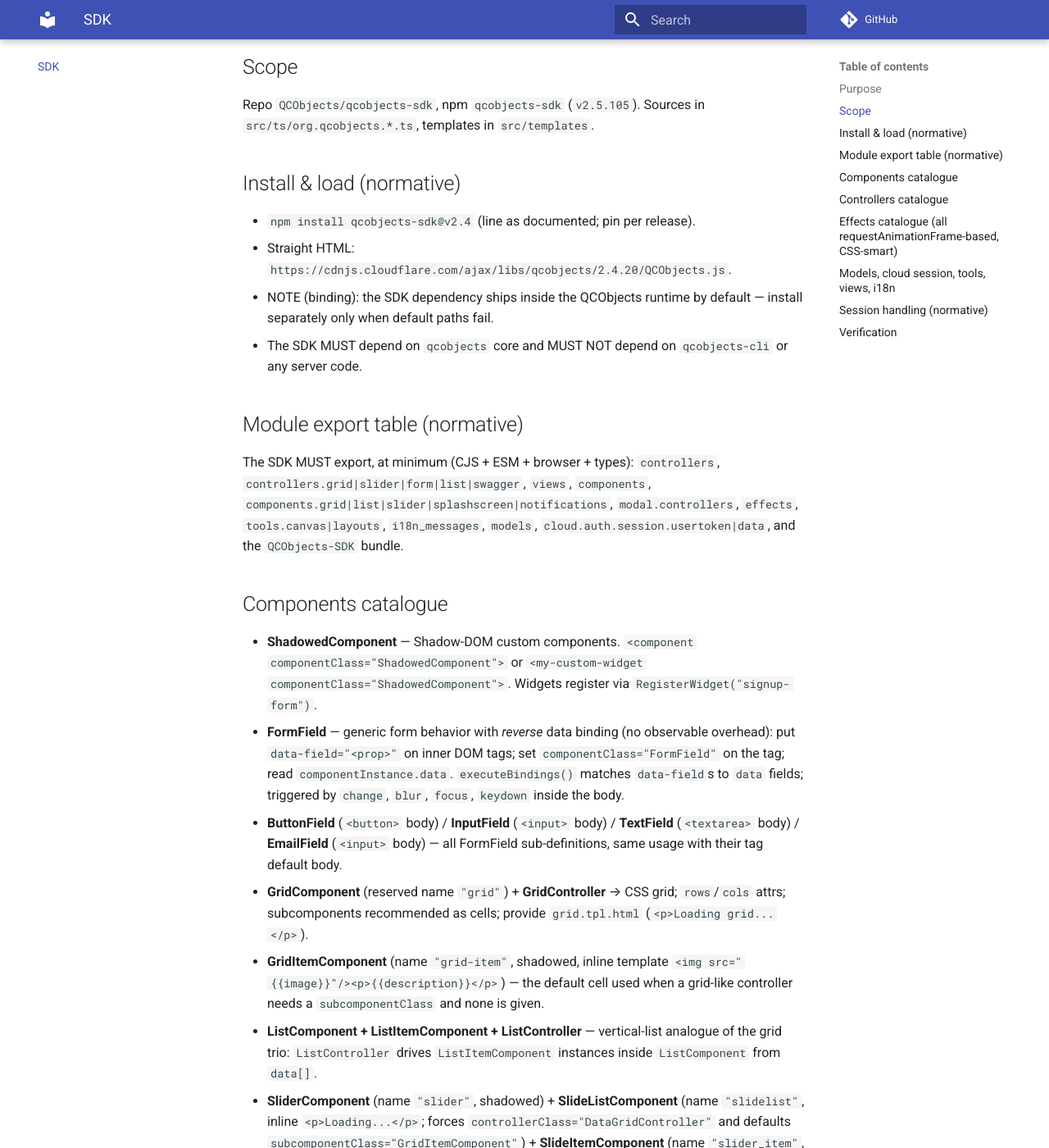
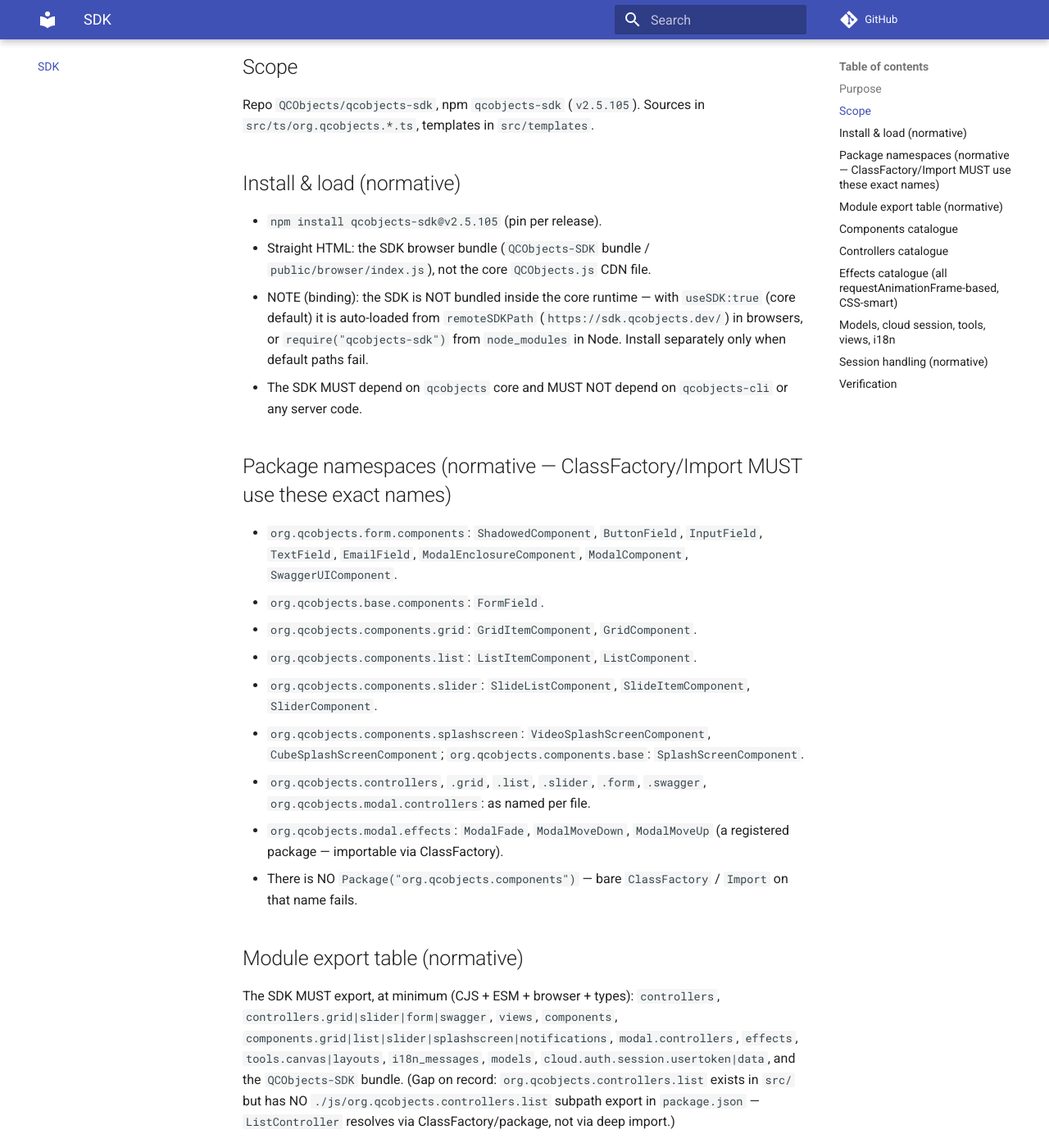
Before and after one commit to QCObjects/product-specs, an MkDocs documentation site: the page built from docs/04-sdk.md, in a window 1280 px wide and 1400 px high, scrolled down 399 px. Shown: the whole window at 82% size. Built offline with MkDocs 1.6.1 and Material for MkDocs 9.7.7, drawn with Linux system fonts in a browser that asks for light colours; comment, search, counter and statistics services are not loaded; some of the changed text lies outside the part shown.

Commit message:
fix: 04 accuracy (namespaces, pairing, effects forms, exports, known issues)

```diff
--- a/docs/04-sdk.md
+++ b/docs/04-sdk.md
@@ -17,21 +17,47 @@ Sources in `src/ts/org.qcobjects.*.ts`, templates in `src/templates`.
 
 ## Install & load (normative)
 
-- `npm install qcobjects-sdk@v2.4` (line as documented; pin per release).
-- Straight HTML: `https://cdnjs.cloudflare.com/ajax/libs/qcobjects/2.4.20/QCObjects.js`.
-- NOTE (binding): the SDK dependency ships inside the QCObjects runtime by
-  default — install separately only when default paths fail.
+- `npm install qcobjects-sdk@v2.5.105` (pin per release).
+- Straight HTML: the SDK browser bundle (`QCObjects-SDK` bundle /
+  `public/browser/index.js`), not the core `QCObjects.js` CDN file.
+- NOTE (binding): the SDK is NOT bundled inside the core runtime — with
+  `useSDK:true` (core default) it is auto-loaded from `remoteSDKPath`
+  (`https://sdk.qcobjects.dev/`) in browsers, or `require("qcobjects-sdk")`
+  from `node_modules` in Node. Install separately only when default paths fail.
 - The SDK MUST depend on `qcobjects` core and MUST NOT depend on
   `qcobjects-cli` or any server code.
+
+## Package namespaces (normative — ClassFactory/Import MUST use these exact names)
+
+- `org.qcobjects.form.components`: `ShadowedComponent`, `ButtonField`,
+  `InputField`, `TextField`, `EmailField`, `ModalEnclosureComponent`,
+  `ModalComponent`, `SwaggerUIComponent`.
+- `org.qcobjects.base.components`: `FormField`.
+- `org.qcobjects.components.grid`: `GridItemComponent`, `GridComponent`.
+- `org.qcobjects.components.list`: `ListItemComponent`, `ListComponent`.
+- `org.qcobjects.components.slider`: `SlideListComponent`, `SlideItemComponent`,
+  `SliderComponent`.
+- `org.qcobjects.components.splashscreen`: `VideoSplashScreenComponent`,
+  `CubeSplashScreenComponent`; `org.qcobjects.components.base`:
+  `SplashScreenComponent`.
+- `org.qcobjects.controllers`, `.grid`, `.list`, `.slider`, `.form`,
+  `.swagger`, `org.qcobjects.modal.controllers`: as named per file.
+- `org.qcobjects.modal.effects`: `ModalFade`, `ModalMoveDown`, `ModalMoveUp`
+  (a registered package — importable via ClassFactory).
+- There is NO `Package("org.qcobjects.components")` — bare `ClassFactory` /
+  `Import` on that name fails.
 
 ## Module export table (normative)
 
 The SDK MUST export, at minimum (CJS + ESM + browser + types):
-`controllers`, `controllers.grid|slider|form|list|swagger`, `views`,
+`controllers`, `controllers.grid|slider|form|swagger`, `views`,
 `components`, `components.grid|list|slider|splashscreen|notifications`,
 `modal.controllers`, `effects`, `tools.canvas|layouts`,
 `i18n_messages`, `models`, `cloud.auth.session.usertoken|data`, and the
 `QCObjects-SDK` bundle.
+(Gap on record: `org.qcobjects.controllers.list` exists in `src/` but has NO
+`./js/org.qcobjects.controllers.list` subpath export in `package.json` —
+`ListController` resolves via ClassFactory/package, not via deep import.)
 
 ## Components catalogue
 
@@ -47,9 +73,10 @@ The SDK MUST export, at minimum (CJS + ESM + browser + types):
 - **ButtonField** (`<button>` body) / **InputField** (`<input>` body) /
   **TextField** (`<textarea>` body) / **EmailField** (`<input>` body) — all
   FormField sub-definitions, same usage with their tag default body.
-- **GridComponent** (reserved name `"grid"`) + **GridController** → CSS grid;
-  `rows`/`cols` attrs; subcomponents recommended as cells; provide
-  `grid.tpl.html` (`<p>Loading grid...</p>`).
+- **GridComponent** (reserved name `"grid"`, inline `<p>Loading...</p>`
+  template) forces `controllerClass="DataGridController"` in its constructor —
+  pair it with `DataGridController`, not `GridController` (the CSS-only
+  variant); `rows`/`cols` attrs; subcomponents recommended as cells.
 - **GridItemComponent** (name `"grid-item"`, shadowed, inline template
   `<img src="{{image}}"/><p>{{description}}</p>`) — the default cell used when
   a grid-like controller needs a `subcomponentClass` and none is given.
@@ -67,15 +94,17 @@ The SDK MUST export, at minimum (CJS + ESM + browser + types):
   ModalController).
 - **SwaggerUIComponent** (+ SwaggerUIController) — injects Swagger-UI DOM.
 - **VideoSplashScreenComponent** — video splash: first tag in the document,
-  `data-background`, `data-video_mp4|_webm|_ogg`, `duration="5000"`,
+  `data-background`, `data-video_mp4|_webm|_ogg`, `duration` (example `"5000"`;
+  absent-attribute default is `1000`),
   `<img slot="logo">`; main component follows with `splashscreen` attr
   (`<layout-basic splashscreen name="main" cached=true ...>` in widget syntax).
 - **SplashScreenComponent** — base splash (extended by video + cube variants).
 - **CubeSplashScreenComponent** — 3D spinning-cube splash (shadowed, inline
   template with `spin` keyframes).
 - **NotificationComponent** — notification shell. Drift note: registered under
-  the legacy `org.quickcorp.components.notifications` package — the only SDK
-  module still on the old namespace; rename to `org.qcobjects.*` when touched.
+  the legacy `org.quickcorp.components.notifications` package (the i18n loader
+  also references an `org.quickcorp.*` namespace); rename to `org.qcobjects.*`
+  when touched.
 - Visual assets live under `src/css` + `src/templates`; class logic MUST NOT
   inline large CSS blobs.
 
@@ -83,7 +112,8 @@ The SDK MUST export, at minimum (CJS + ESM + browser + types):
 
 - **GenericController** — empty `Controller` extension point; extend it (instead
   of raw `Controller`) when a controller needs no built-in behavior yet.
-- **GridController** — with GridComponent (see above).
+- **GridController** — CSS-only grid variant (does NOT pair with
+  `GridComponent`, which forces `DataGridController` — see above).
 - **DataGridController** — maps `data[]` onto `subcomponentClass` instances
   (e.g. profile cards: `CardComponent` template `card.tpl.html` with
   `{{profilePicture}} {{name}} {{email}}`; list shell `loading_list.tpl.html`).
@@ -93,31 +123,40 @@ The SDK MUST export, at minimum (CJS + ESM + browser + types):
   `currentSlide(n)`, `stop()`; shadow-aware (`shadowRoot` when shadowed, else
   `body`); registers itself globally as `slider_<instanceID>`.
 - **ModalController** — modal behavior.
-- **FormValidations** — `FormValidations.getDefault(name)` default validators.
+- **FormValidations** — instance validators: `(new FormValidations(o)).getDefault()`
+  returns a `(fieldName, dataValue, element)=>bool` checker (name/email regexes
+  or the element's own `pattern` attribute).
 - **FormController** — 3-step forms: (1) `serviceClass` string (resolved via
   ClassFactory, may be fully qualified), (2) `formSettings`
   (`backRouting` on fail / `loadingRouting` while calling / `nextRouting` on OK;
   defaults `'#'` / `'#loading'` / `'#signupsuccessful'`), (3) `validations`
-  (`field(){ return (fieldName, dataValue, element)=>bool }`).
+  — an ARRAY-like keyed per field: `validations[fieldName](fieldName, dataValue,
+  element)`, NOT a `field(){ return fn }` wrapper shape.
   `formSaveTouchHandler` submits on click/touch of any `.submit` element —
-  override to change. Safe-extension pattern: extend `Controller`, keep a
-  `defaulController = new FormController(o)` wired in `_new_(o)`, delegate in
-  `done()` (see README signup example: `SignupClientService extends JSONService`
+  override to change. ⚠️ KNOWN ISSUE: `done()` calls `this.onpress(".submit",…)`
+  but `FormController` overrides `onpress` to `throw new Error("Method not
+  implemented.")` — submitting through `done()` throws until this is fixed;
+  the safe-extension pattern (extend `Controller`, keep a `defaulController =
+  new FormController(o)` wired in `_new_(o)`, delegate in `done()`) is the
+  workaround (see README signup example: `SignupClientService extends JSONService`
   POST + `SignupFormController` + shadowed `signup-form` template with slots).
 - **SwaggerUIController** — with SwaggerUIComponent.
 
 ## Effects catalogue (all `requestAnimationFrame`-based, CSS-smart)
 
-`Move.apply(el,x1,y1,x2,y2)`; `MoveXInFromRight/Left.apply(el)`;
-`MoveYInFromBottom/Top.apply(el)`; `RotateX/Y.apply(el,aFrom,aTo)`,
-`RotateZ`, `Rotate` (3D parallel, degrees 0–360);
-`Fade.apply(el,alphaFrom,alphaTo)` (0–1);
-`Radius.apply(el,rFrom,rTo)`; `Resize.apply(el,sFrom,sTo)` (1 = normal);
-`WipeLeft/Right/Up/Down.apply(el,sFrom,sTo)`.
-Batch via `Tag(...).map(el => (new X()).apply(el, …))`.
+Calling form matters — static-only vs instance-only is per class:
 
-Modal presets (`org.qcobjects.modal.effects`, internal — imported by the
-components module, no separate package export): `ModalFade extends Fade`
+- Static `X.apply(el, …)`: `Move`, `MoveXInFromRight/Left`, `MoveYInFromBottom/Top`,
+  `RotateX`, `RotateY` — `(new Move()).apply` is `undefined` and throws.
+- Both forms: `Fade` only (`Fade.apply(el,aFrom,aTo)` or `(new Fade()).apply(…)`).
+- Instance-only `(new X()).apply(el, …)`: `RotateZ`, `Rotate` (3D parallel,
+  degrees 0–360), `Radius`, `Resize` (1 = normal), `WipeLeft/Right/Up/Down`.
+- Batch via `Tag(...).map(el => X.apply(el, …))` for static classes,
+  `Tag(...).map(el => (new X()).apply(el, …))` for instance classes.
+
+Modal presets (`org.qcobjects.modal.effects` — a REGISTERED package,
+importable via `ClassFactory("org.qcobjects.modal.effects.ModalFade")`;
+only the npm subpath export is absent): `ModalFade extends Fade`
 (500ms), `ModalMoveUp extends Move` (800ms), `ModalMoveDown extends Move` (300ms).
 
 ## Models, cloud session, tools, views, i18n
@@ -141,10 +180,13 @@ Status: `beta` (see [11-features](./11-features.md)) — API shape may still mov
   `_Crypt.encrypt(username+password, userToken)` — the password never travels or
   persists raw; only the derived credential token leaves the client.
 - **Logout:** `closeGlobalSession(username)` clears the token cache, nulls the
-  global slot, and resets `SessionUserToken.user` to `{}`.
+  global slot, and resets `SessionUserToken.user` to `{}`. NOTE:
+  `ComplexStorageCache.clear()` wipes ALL `cachedObject_*` keys — component and
+  service caches go too, not just the token.
 - **Session data** (`SessionData extends InheritClass`): `sessionStorage`-backed,
   keyed `session_<btoa(userToken)>` so each login's data is namespaced by its
-  token (`index(...)` throws unless the usertoken package is imported first).
+  token. (The `index()` missing-import guard is unreachable behind the static
+  import — treat the import as mandatory, not the error.)
   A session container MUST be set first
   (`setSessionContainer(...parts)`; `getSessionContainer()` throws when unset);
   `save(...)` stringifies `sessionData` into the slot, `getSessionData(...)`
@@ -154,7 +196,9 @@ Status: `beta` (see [11-features](./11-features.md)) — API shape may still mov
   re-derived per login, never stored; closing a session MUST clear both the
   token cache and the `sessionStorage` slot.
 - `org.qcobjects.tools.canvas.CanvasTool`, `org.qcobjects.tools.layouts.BasicLayout`.
-- `org.qcobjects.tools.Process extends Timer` — named thread entry.
+- `org.qcobjects.tools.Process extends Timer` — registry-only anonymous class;
+  ⚠️ its `thread()` override throws `Method not implemented`, so `start()`
+  always throws. Do not use until fixed.
 - `org.qcobjects.views.GridView` (generic grid view).
 - `org.qcobjects.i18n_messages.i18n_messages` — subclass per lang
   (`class i18n_messages_es extends i18n_messages` with `messages:[{en,es}…]`),
```
